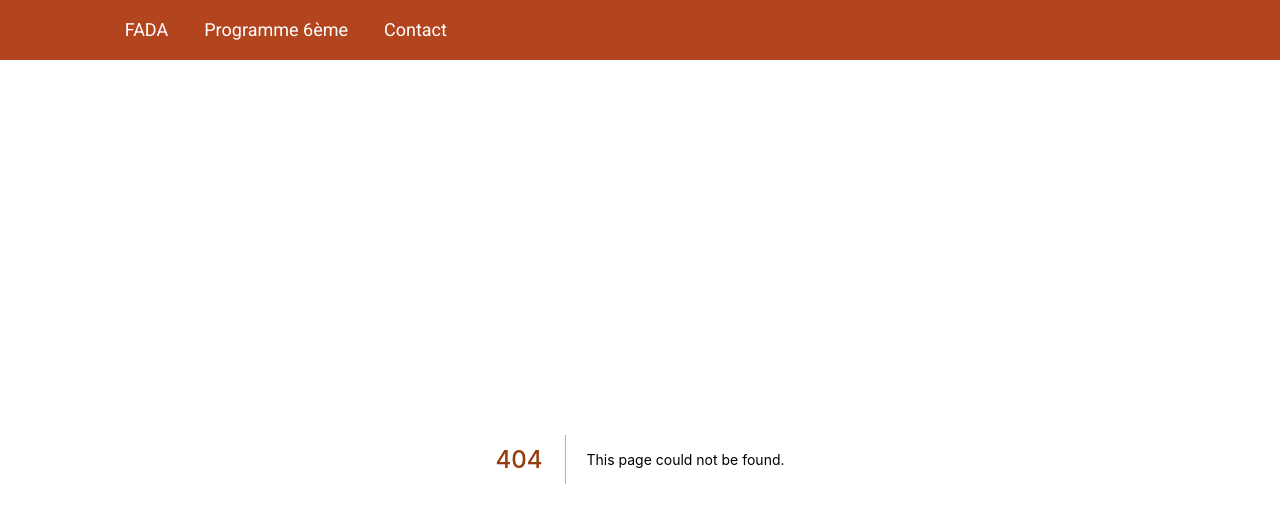
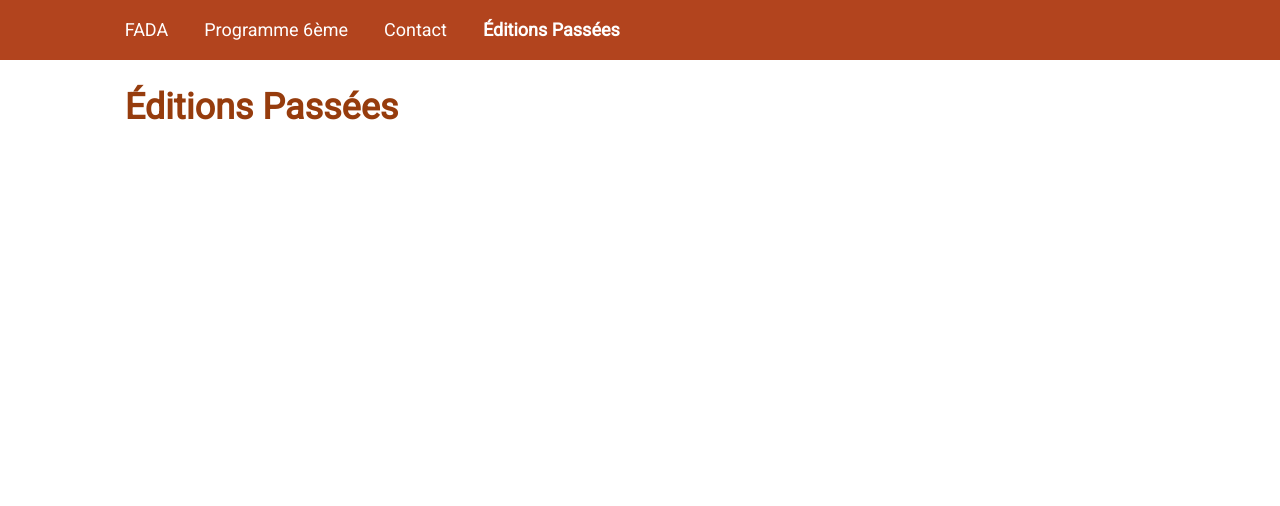
Before and after one commit to DanielMateosLab/fada, a Next.js app: page /past-editions in a window 1280 px wide. Before the commit this address had no page. Shown: the top 506 px of the page. Built offline with nearby package versions, Linux system fonts and the light colour scheme.

Commit message:
Create past-editions page

```diff
--- a/components/Navbar.tsx
+++ b/components/Navbar.tsx
@@ -20,6 +20,7 @@ const Navbar = () => {
         <NavLink href="/">FADA</NavLink>
         <NavLink href="/program">Programme 6ème</NavLink>
         <NavLink href="/contact">Contact</NavLink>
+        <NavLink href="/past-editions">Éditions Passées</NavLink>
       </Container>
     </nav>
   );
--- /dev/null
+++ b/pages/past-editions.tsx
@@ -0,0 +1,14 @@
+import Container from "components/Container";
+import type { NextPage } from "next";
+
+const PastEditions: NextPage = () => {
+  return (
+    <Container marginBottom>
+      <title>Éditions Passées</title>
+
+      <h1>Éditions Passées</h1>
+    </Container>
+  );
+};
+
+export default PastEditions;
```
Also changed, not shown: 2 other files (tests, documents, lock files or other folders).
